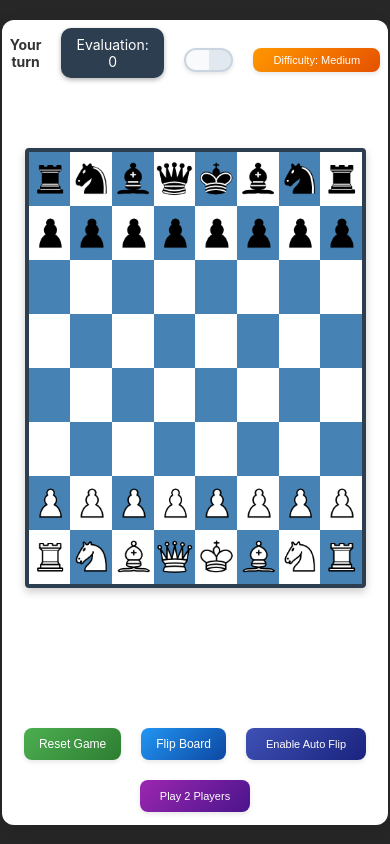
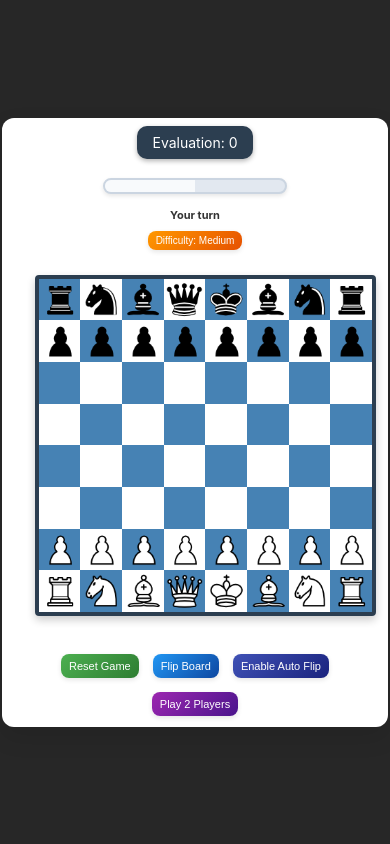
Before and after one commit to shashwath1278/ReactMate, a React (Create React App) app: page / in a window 390 px wide. Both pictures are taken after a click on the button "Play vs AI". Built offline with nearby package versions, Linux system fonts and the light colour scheme.

Commit message:
Add files via upload

```diff
--- a/src/App.css
+++ b/src/App.css
@@ -24,11 +24,11 @@
     background-color: #272727;
 }
 
-.piece{
-    height: 45px; /* Increase from 35px to 45px */
-    width: auto; /* Let width adjust based on aspect ratio */
+.piece {
+    height: 45px; /* Default size for desktop */
+    width: auto;
     object-fit: contain;
-    max-width: 80%; /* Prevent pieces from getting too large */
+    max-width: 80%;
     max-height: 80%;
 }
 
@@ -251,6 +251,7 @@
     gap: 10px;
     justify-content: center;
     max-width: 100%;
+    margin-top: 20px;
 }
 
 /* Improved chess container layout */
@@ -267,6 +268,7 @@
     height: 600px;
     flex-shrink: 0;
     grid-column: 2; /* Always place board in second column */
+    transition: width 0.3s ease, height 0.3s ease;
 }
 
 .side-panel {
@@ -444,6 +446,23 @@
 }
 
 /* Mobile responsiveness */
+@media (max-width: 1000px) {
+    .new {
+        width: 90%;
+        max-width: 800px;
+        padding: 1rem;
+    }
+
+    .board-container {
+        width: min(550px, 90vw);
+        height: min(550px, 90vw);
+    }
+
+    .chess-container {
+        grid-template-columns: 120px minmax(auto, 550px);
+    }
+}
+
 @media (max-width: 850px) {
     .new {
         width: 95%;
@@ -488,84 +507,205 @@
         left: 0;
         transition: width 0.3s ease;
     }
+
+    .board-container {
+        width: min(500px, 90vw);
+        height: min(500px, 90vw);
+    }
+
+    .button-container {
+        gap: 8px;
+    }
 }
 
 @media (max-width: 768px) {
-    .piece{
-        height:64px;
-        width:64px;
-    }
-    .chessboard {
-        height:95%;
-        width:95%;
-        margin-left: 28px;
-        margin-top: 25px;
-    }
-    .reset-button{
-        padding: 10px 20px;
-        margin-left: 25px;
-        font-size: 12px;
-    }
-    .flip-button{
-        font-size: 12px;
-    }
-    .auto-flip-button, .ai-toggle-button, .difficulty-button {
-        font-size: 11.5px;
-    }
-    .chess-container {
-        flex-direction: column;
+    .piece {
+        height: min(10vw, 60px);
+        width: auto;
+        max-width: 90%;
+        max-height: 90%;
     }
 
+    .chessboard {
+        height: 95%;
+        width: 95%;
+        margin-left: 15px;
+        margin-top: 15px;
+    }
+
+    /* Reorganize side panel to vertical layout */
     .side-panel {
         width: 100%;
-        flex-direction: row;
-        margin-right: 0;
+        display: flex;
+        flex-direction: column; /* Change to column layout */
+        align-items: center;
+        gap: 5px;
         margin-bottom: 10px;
-        justify-content: space-around;
     }
 
+    /* Make evaluation bar wider and shorter */
     .evaluation-bar-container {
-        height: 20px;
-        width: 150px;
-        margin: 0;
+        height: 15px;
+        width: 200px;
+        margin-bottom: 5px;
+        order: 1; /* Place at the top */
     }
 
+    /* Position thinking indicator below the meter */
+    .thinking-indicator {
+        font-size: 11px;
+        margin: 5px 0;
+        order: 2; /* Place in the middle */
+    }
+
+    /* Position difficulty button at the bottom */
+    .side-panel .difficulty-button {
+        font-size: 10px;
+        padding: 4px 8px;
+        width: auto;
+        order: 3; /* Place at the bottom */
+        margin-top: 0;
+    }
+
+    /* Horizontal bar needs different styling */
     .evaluation-bar {
         height: 100% !important;
-        width: 50%;
+        width: var(--evaluation-width, 50%);
         bottom: auto;
         left: 0;
-        transition: width 0.3s ease;
     }
 }
 
 @media (max-width: 480px) {
-    .piece{
-        height:48px;
-        width:48px;
+    .piece {
+        height: min(12vw, 48px);
+        max-width: 95%;
+        max-height: 95%;
     }
+
+    .side-panel {
+        gap: 4px;
+    }
+
+    .evaluation-bar-container {
+        width: 180px;
+        height: 12px;
+    }
+
+    .reset-button, .flip-button,
+    .auto-flip-button, .ai-toggle-button {
+        font-size: 11px;
+        padding: 6px 8px;
+        margin: 3px;
+    }
+}
+
+@media (max-width: 350px) {
+    .board-container {
+        width: min(300px, 95vw);
+        height: min(300px, 95vw);
+    }
+
+    .button-container {
+        width: 100%;
+    }
+
+    .reset-button,
+    .flip-button,
+    .auto-flip-button,
+    .ai-toggle-button,
+    .difficulty-button {
+        padding: 5px 8px;
+        font-size: 10px;
+        flex-grow: 1;
+        text-align: center;
+    }
+
+    .piece {
+        height: min(14vw, 45px); /* Increase from previous value */
+    }
+
+    .side-panel {
+        gap: 5px;
+        padding: 0 5px;
+    }
+
+    .side-panel .difficulty-button {
+        font-size: 8px;
+        padding: 3px 4px;
+    }
+
+    .thinking-indicator {
+        font-size: 9px;
+    }
+
+    .evaluation-bar-container {
+        width: 160px;
+        height: 10px;
+    }
+}
+
+@media (max-width: 320px) {
     .chessboard {
-        height:72%;
-        width:90%;
-        margin-left: 15px;
-        margin-top: 45px;
+        margin-left: auto;
+        margin-right: auto;
+        width: 95%;
     }
+
+    .board-container {
+        width: 100%;
+        max-width: 280px;
+        height: auto;
+        aspect-ratio: 1/1;
+        margin: 0 auto; /* Center the board */
+    }
+
     .new {
+        width: 100%;
+        padding: 0.5rem 0;
+    }
+
+    /* Ensure the chess container is centered */
+    .chess-container {
+        justify-content: center;
+        align-items: center;
+        margin: 0 auto;
         width: 95%;
-        height: auto;
-        padding: 0.5rem;
     }
-    .button-container {
+}
+
+@media (max-width: 280px) {
+    .piece {
+        height: min(14vw, 30px);
+    }
+
+    .side-panel {
         flex-wrap: wrap;
         justify-content: center;
     }
-    .reset-button, .flip-button {
-        margin: 5px;
-        padding: 8px 15px;
-        font-size: 12px;
+
+    .side-panel .difficulty-button,
+    .thinking-indicator {
+        font-size: 8px;
+        padding: 2px 3px;
+        margin-bottom: 3px;
     }
-    .auto-flip-button, .ai-toggle-button, .difficulty-button {
-        font-size: 11px;
-        margin: 5px;
+
+    .evaluation-bar-container {
+        width: 70px;
+        height: 16px;
+    }
+
+    .button-container {
+        flex-direction: column;
+        align-items: center;
+    }
+
+    .reset-button, .flip-button,
+    .auto-flip-button, .ai-toggle-button {
+        width: 90%;
+        font-size: 8px;
+        padding: 4px;
+        margin: 2px 0;
     }
 }
```
